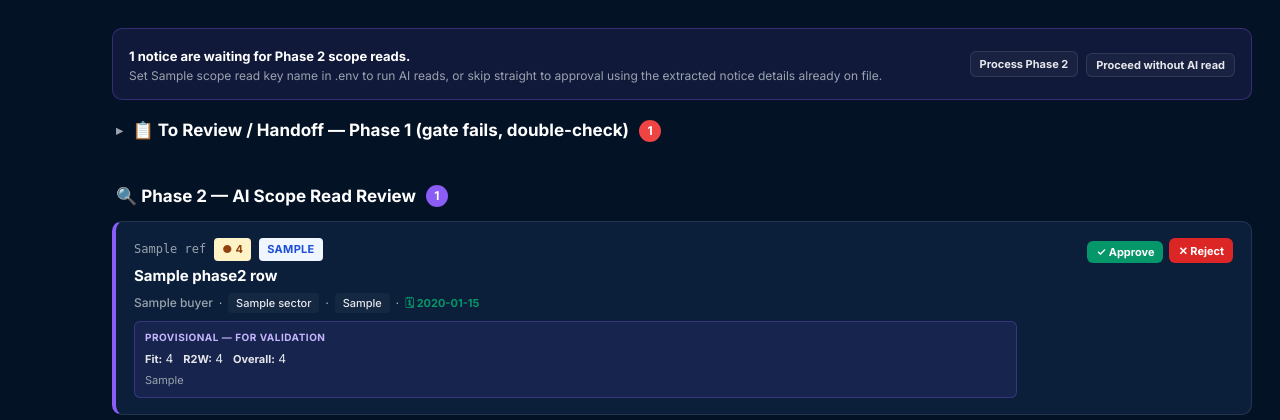
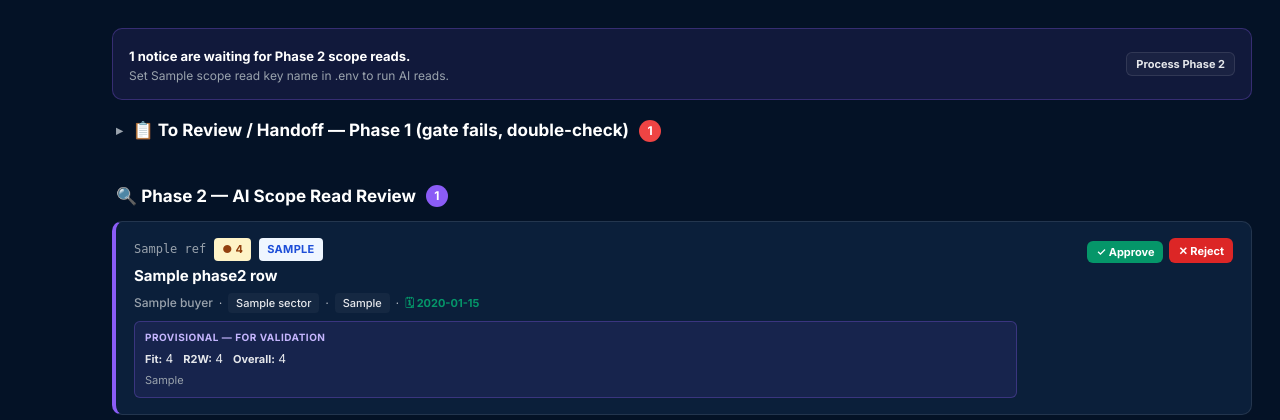
Before and after one commit to emhjhaye/savvy-scout, a Flask app: template savvy_scout/dashboard/templates/queue.html in a window 1280 px wide. Shown: the top 420 px of the page. Run offline with Flask 3, Linux system fonts and the light colour scheme; the template is opened without the code that fills it: most values are stand-ins (such as "Sample title", 1, 10 or a date in 2020).

Commit message:
Remove redundant notice-text preview and skip-AI-read shortcuts
Capture Brief's Scope of Requirement duplicated the first 400 chars of
the notice text with a 'see Notice Text below' pointer -- the full
text is already its own section further down the same page, so this
was pure duplication.

Removes 'Proceed without AI read' from both the queue's Phase 2 banner
and the per-notice PHASE2_SCOPED action: every notice should get the
real AI scope read, not an owner-triggered shortcut around it.
Backend routes (advance_phase2_manual, advance_phase2_manual_single)
are left in place, unreachable from the UI now.

```diff
--- a/savvy_scout/dashboard/templates/queue.html
+++ b/savvy_scout/dashboard/templates/queue.html
@@ -111,9 +111,9 @@
     <strong>{{ phase2_pending_count }} notice{% if phase2_pending_count != 1 %}s{% endif %} are waiting for Phase 2 scope reads.</strong>
     <div style="font-size: 12px; color: var(--text-muted);">
       {% if phase2_ready %}
-        Run them explicitly before reviewing the Phase 2 queue, or skip straight to approval using the extracted notice details already on file.
+        Run the AI scope read before reviewing the Phase 2 queue.
       {% else %}
-        Set {{ scope_read_key_name }} in .env to run AI reads, or skip straight to approval using the extracted notice details already on file.
+        Set {{ scope_read_key_name }} in .env to run AI reads.
       {% endif %}
     </div>
   </div>
@@ -125,9 +125,6 @@
     {% else %}
       <button type="button" class="btn btn-secondary btn-sm" disabled>Process Phase 2</button>
     {% endif %}
-    <form method="post" action="{{ url_for('queues.advance_phase2_manual') }}">
-      <button type="submit" class="btn btn-secondary btn-sm">Proceed without AI read</button>
-    </form>
   </div>
 </div>
 {% endif %}
```
Also changed, not shown: savvy_scout/dashboard/templates/notice_detail.html (+1 -7 lines).
